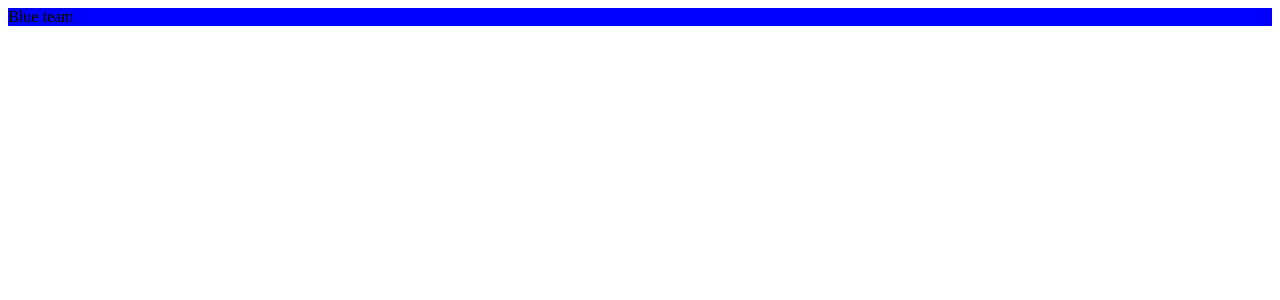
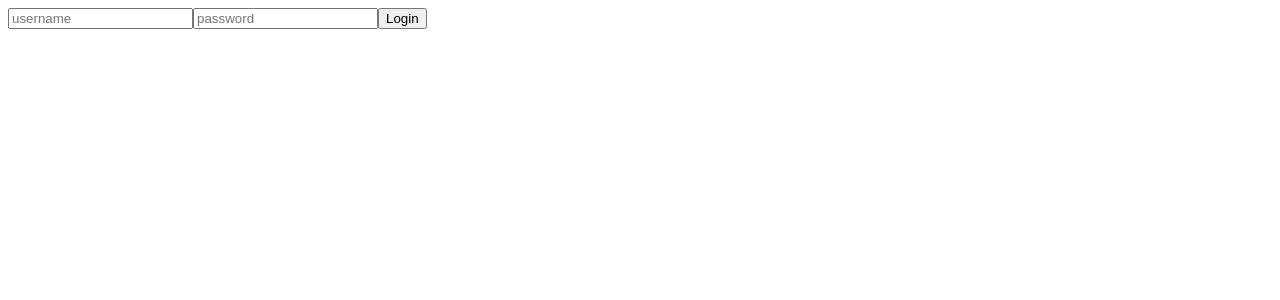
Before and after one commit to jcatenalitebox/rumateDeploy, a Next.js app: page / in a window 1280 px wide. Shown: the top 300 px of the page. Built offline with nearby package versions, Linux system fonts and the light colour scheme.

Commit message:
wip: firebase

```diff
--- /dev/null
+++ b/src/DummyLogin/DummyLogin.tsx
@@ -0,0 +1,56 @@
+import { Box, styled } from '@mui/material';
+import { signInWithEmailAndPassword } from 'firebase/auth';
+import { useRouter } from 'next/router';
+import React, { useContext, useState } from 'react';
+
+import { AuthContext } from '@/context/AuthContext';
+
+import { auth } from '../firebase';
+
+const DummyForm = styled(Box)`
+  display: flex;
+  flex-direction: column;
+`;
+
+const DummyLogin: React.FC = () => {
+  const [error, setError] = useState(false);
+  const [email, setEmail] = useState('');
+  const [password, setPassword] = useState('');
+  const router = useRouter();
+
+  const { dispatch } = useContext<any>(AuthContext);
+
+  const handleLogin = (e: any) => {
+    e.preventDefault();
+
+    signInWithEmailAndPassword(auth, email, password)
+      .then((userCredential) => {
+        // Signed in
+        const user = userCredential.user;
+
+        dispatch({ type: 'LOGIN', payload: user });
+
+        router.push('/');
+        // ...
+      })
+      .catch((error) => {
+        setError(error.message);
+        // ..
+      });
+  };
+
+  return (
+    <div>
+      <DummyForm>
+        <form onSubmit={handleLogin}>
+          <input placeholder='username' type='email' onChange={(e) => setEmail(e.target.value)} />
+          <input placeholder='password' type='password' onChange={(e) => setPassword(e.target.value)} />
+          <button type='submit'>Login</button>
+          {!!error && <p>{error}</p>}
+        </form>
+      </DummyForm>
+    </div>
+  );
+};
+
+export default DummyLogin;
--- /dev/null
+++ b/src/context/AuthContext.js
@@ -0,0 +1,35 @@
+import { createContext, useEffect, useReducer, useState } from 'react';
+
+import AuthReducer from './AuthReducer';
+
+const INITIAL_STATE = {
+  currentUser: null,
+};
+
+export const AuthContext = createContext(INITIAL_STATE);
+
+export const AuthContextProvider = ({ children }) => {
+  const [state, dispatch] = useReducer(AuthReducer, INITIAL_STATE);
+
+  const [localUser, setLocalUser] = useState(null);
+
+  useEffect(() => {
+    const user = JSON.parse(localStorage.getItem('user'));
+
+    setLocalUser(user);
+  }, []);
+
+  useEffect(() => {
+    localStorage.setItem('user', JSON.stringify(state.currentUser));
+  }, [state.currentUser]);
+
+  return (
+    <AuthContext.Provider
+      value={{
+        currentUser: state.currentUser || localUser,
+        dispatch,
+      }}>
+      {children}
+    </AuthContext.Provider>
+  );
+};
--- /dev/null
+++ b/src/context/AuthReducer.js
@@ -0,0 +1,18 @@
+const AuthReducer = (state, action) => {
+  switch (action.type) {
+    case 'LOGIN':
+      return {
+        ...state,
+        currentUser: action.payload,
+      };
+    case 'LOGOUT':
+      return {
+        ...state,
+        currentUser: null,
+      };
+    default:
+      return state;
+  }
+};
+
+export default AuthReducer;
--- /dev/null
+++ b/src/firebase.js
@@ -0,0 +1,20 @@
+// Import the functions you need from the SDKs you need
+import { initializeApp } from 'firebase/app';
+// TODO: Add SDKs for Firebase products that you want to use
+// https://firebase.google.com/docs/web/setup#available-libraries
+import { getAuth } from 'firebase/auth';
+
+// Your web app's Firebase configuration
+export const firebaseConfig = {
+  apiKey: process.env.NEXT_PUBLIC_FIREBASE_KEY,
+  authDomain: 'rumate-1389f.firebaseapp.com',
+  projectId: 'rumate-1389f',
+  storageBucket: 'rumate-1389f.appspot.com',
+  messagingSenderId: '1057023718151',
+  appId: '1:1057023718151:web:891ebe21ce865e8d518ba2',
+};
+
+// Initialize Firebase
+export const app = initializeApp(firebaseConfig);
+
+export const auth = getAuth();
--- a/src/pages/index.tsx
+++ b/src/pages/index.tsx
@@ -1,8 +1,12 @@
 import Head from 'next/head';
 import { Box, styled } from '@mui/material';
 
+import DummyLogin from '@/DummyLogin/DummyLogin';
+
+import { AuthContextProvider } from '../context/AuthContext';
+
 const StyledWrappe = styled(Box)`
-  background-color: blue;
+  background-color: white;
 `;
 
 export default function Home() {
@@ -14,7 +18,11 @@ export default function Home() {
         <meta content='width=device-width, initial-scale=1' name='viewport' />
         <link href='/favicon.ico' rel='icon' />
       </Head>
-      <StyledWrappe>Blue team</StyledWrappe>
+      <StyledWrappe>
+        <AuthContextProvider>
+          <DummyLogin />
+        </AuthContextProvider>
+      </StyledWrappe>
     </>
   );
 }
```
Also changed, not shown: package.json (+9 -8 lines), 2 other files (tests, documents, lock files or other folders).
